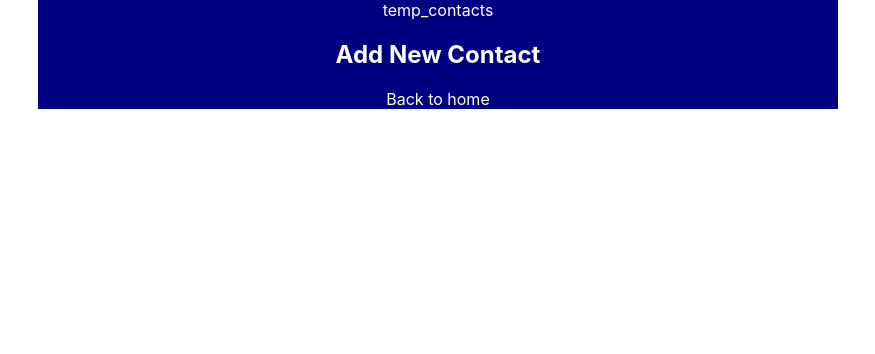
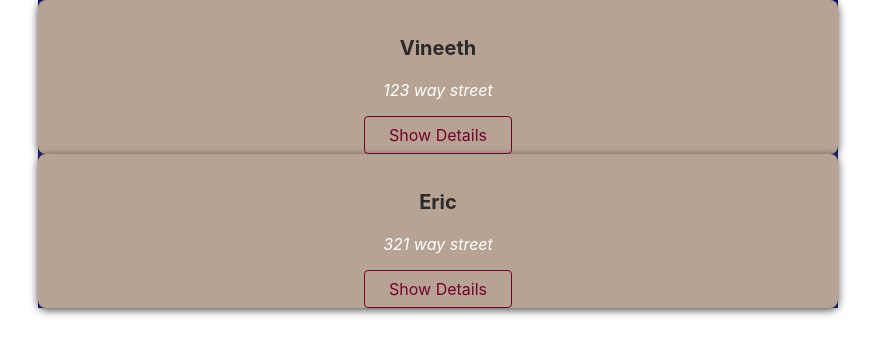
Before and after one commit to vineeth2/contact-list-app, a Next.js app: page /contacts in a window 1280 px wide. Shown: the top 354 px of the page, without its empty margins (202-1077 px from the left). Built offline with nearby package versions, Linux system fonts and the light colour scheme.

Commit message:
Added temp list and contact object

```diff
--- /dev/null
+++ b/components/Contact.js
@@ -0,0 +1,22 @@
+import classes from './Contact.module.css';
+import Card from './card/Card';
+
+//Add image functionality
+
+function Contact(props) {
+    return (
+        <li className={classes.item}>
+            <Card>
+                <div className={classes.content}>
+                    <h3>{props.name}</h3>
+                    <address>{props.address}</address>
+                </div>
+                <div className={classes.actions}>
+                    <button>Show Details</button>
+                </div>
+            </Card>
+        </li>
+    );
+}
+
+export default Contact;
--- /dev/null
+++ b/components/Contact.module.css
@@ -0,0 +1,19 @@
+.actions button {
+    font: inherit;
+    cursor: pointer;
+    color: #77002e;
+    border: 1px solid #77002e;
+    background-color: transparent;
+    padding: 0.5rem 1.5rem;
+    border-radius: 4px;
+}
+
+.content {
+    text-align: center;
+    padding: 1rem;
+  }
+
+.content h3 {
+    font-size: 1.25rem;
+    color: #2c292b;
+}
--- a/components/ContactList.js
+++ b/components/ContactList.js
@@ -0,0 +1,18 @@
+import Contact from './Contact';
+import classes from './ContactList.module.css'
+
+function ContactList(props) {
+    return (
+        <ul className={classes.list}>
+        {props.contacts.map((contact) => (
+            <Contact
+            name={contact.name}
+            email={contact.email}
+            address={contact.address}
+            />
+        ))}
+        </ul>
+    )
+}
+
+export default ContactList;
--- /dev/null
+++ b/components/ContactList.module.css
@@ -0,0 +1,5 @@
+.list {
+    list-style: none;
+    margin: 0;
+    padding: 0;
+}
--- /dev/null
+++ b/components/card/Card.js
@@ -0,0 +1,7 @@
+import classes from './Card.module.css';
+
+function Card(props) {
+    return <div className={classes.card}>{props.children}</div>;
+}
+
+export default Card;
--- /dev/null
+++ b/components/card/Card.module.css
@@ -0,0 +1,5 @@
+.card {
+    background-color: rgb(182, 163, 148);
+    border-radius: 8px;
+    box-shadow: 0 2px 8px rgb(70, 70, 70);
+}
--- a/pages/contacts.js
+++ b/pages/contacts.js
@@ -1,31 +1,22 @@
 //Contacts page code
-
-import { Fragment } from 'react';
-import Head from 'next/head';
-import Link from 'next/link';
+import ContactList from '../components/ContactList';
 
 const temp_contacts = [
     {
-        Name: 'Vineeth',
-        Email: 'vineeth.krishnamurthy@ondotsystems.com'
+        name: 'Vineeth',
+        email: 'vineeth.krishnamurthy@ondotsystems.com',
+        address: '123 way street'
+    },
+    {
+        name: 'Eric',
+        email: 'eric.shavkin@ondotsystems.com',
+        address: '321 way street'
     }
-]
+];
 
 function ContactsPage() {
     return (
-        <Fragment>
-            <Head>
-                <title>Contact List</title>
-            </Head>
-            <div>
-                temp_contacts
-            </div>
-            <h2>
-                <Link href="/add-contact">Add New Contact</Link>
-            </h2>
-            <Link href='/'>Back to home</Link>
-        </Fragment>
-
+        <ContactList contacts={temp_contacts} />
     );
 }
 
```
